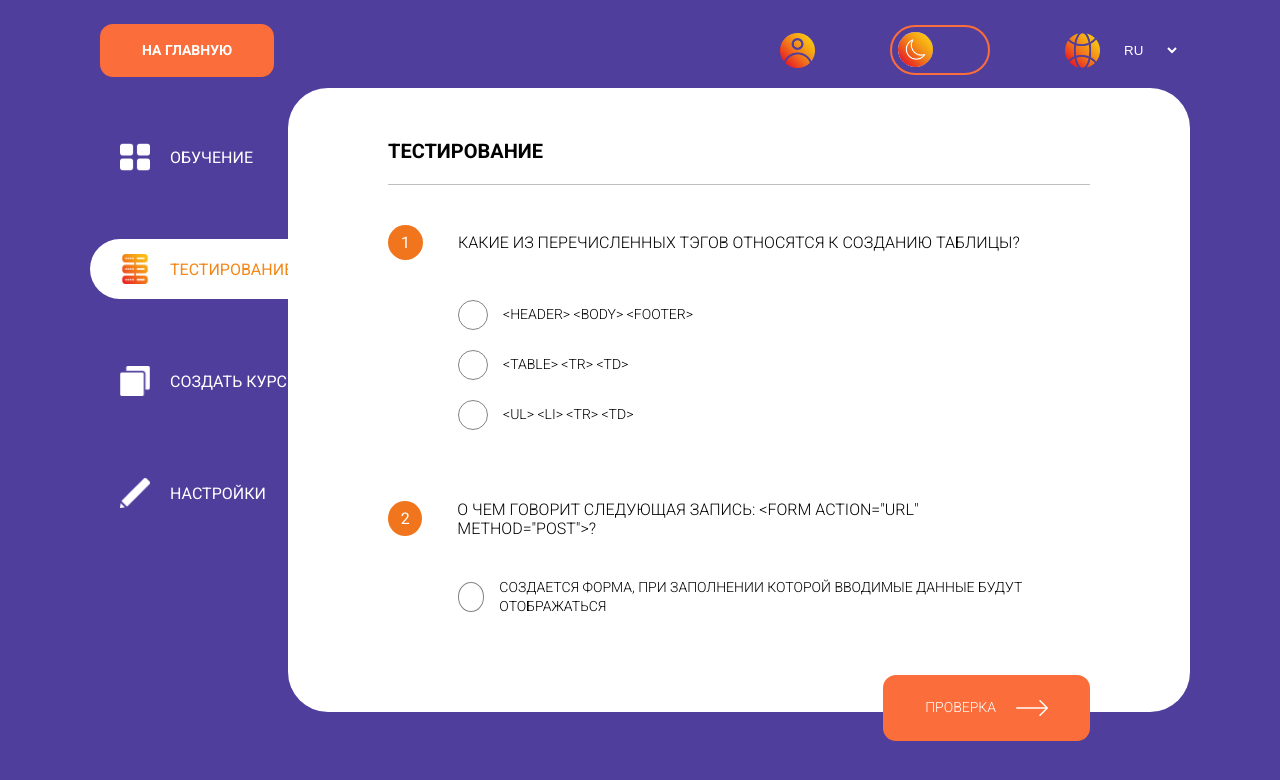
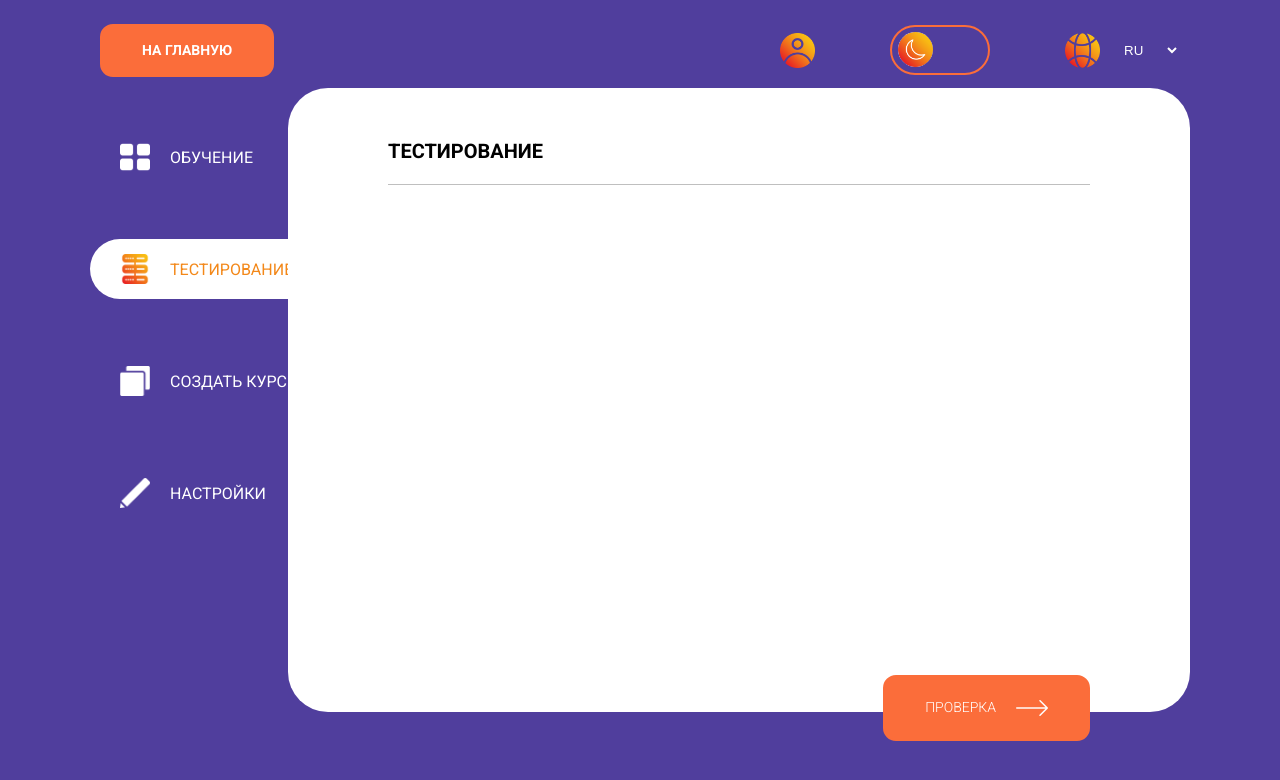
Before and after one commit to AnnaIgnatova/study-app, a React (Create React App) app in the folder study-app/: page /testing-task in a window 1280 px wide. Shown: the top 780 px of the page. Built offline with nearby package versions, Linux system fonts and the light colour scheme.

Commit message:
feat: add practise and task testing get data from database

```diff
--- a/study-app/src/pages/example/index.tsx
+++ b/study-app/src/pages/example/index.tsx
@@ -10,6 +10,7 @@ export const Example = () => {
   const { t } = useTranslation();
   const { courseById } = useAppSelector((state) => state.courseReducer);
   const dispatch = useAppDispatch();
+  const { examples, level } = courseById;
 
   const getInfo = () => {
     return JSON.parse(courseById.examples).map((item: any) => {
@@ -52,11 +53,11 @@ export const Example = () => {
           <h2 className="main-title theory-title">{t('examples.title')}</h2>
           <div className="theory-level">
             <span>{t('theory.level')}</span>
-            <div className="theory-level-num">{courseById.level}</div>
+            <div className="theory-level-num">{level}</div>
           </div>
         </div>
         <hr className="theory-line" />
-        <div className="theory-description">{courseById.examples ? getInfo() : ''}</div>
+        <div className="theory-description">{examples ? getInfo() : ''}</div>
         <Link
           to="/testing-task"
           className="theory-btn-container"
--- a/study-app/src/pages/practise/index.tsx
+++ b/study-app/src/pages/practise/index.tsx
@@ -12,7 +12,11 @@ export const Practise = () => {
   const { t } = useTranslation();
   const [isModalOpen, setModalOpen] = useState<boolean>(false);
   const { isPracticeChecked } = useAppSelector((state) => state.testingReducer);
+  const { courseById } = useAppSelector((state) => state.courseReducer);
   const dispatch = useAppDispatch();
+  const { name, subtitle, level } = courseById;
+  const { title, img } = JSON.parse(courseById.practise);
+
   return (
     <>
       {isModalOpen && <ModalPractise setModalOpen={setModalOpen} />}
@@ -29,22 +33,18 @@ export const Practise = () => {
           </Link>
         </div>
         <div className="tasks-container theory-container">
-          <span className="theory-subtitle">Основы современной вёрстки</span>
+          <span className="theory-subtitle">{name}</span>
           <div className="title-level">
-            <h2 className="main-title theory-title">Базовая структура HTML документа</h2>
+            <h2 className="main-title theory-title">{subtitle}</h2>
             <div className="theory-level">
               <span>{t('theory.level')}</span>
-              <div className="theory-level-num">2</div>
+              <div className="theory-level-num">{level}</div>
             </div>
           </div>
           <hr className="theory-line" />
           <div className="theory-description">
-            <div className="practise-title">
-              Сделайте страницу, как показано на рис. 1. Размеры всех частей заданы в пикселах и не
-              меняются в процессе масштабирования окна. Для каждой батарейки постарайтесь обойтись
-              одним элементом.
-            </div>
-            <img src="./assets/example-practise.png" alt="example" className="practise-img" />
+            <div className="practise-title">{title}</div>
+            <img src={img} alt="example" className="practise-img" />
             <iframe
               height="300"
               style={{ width: '100%' }}
@@ -52,11 +52,7 @@ export const Practise = () => {
               title="Untitled"
               src="https://codepen.io/annaignatova/embed/rNJdMXP?default-tab=html%2Cresult&editable=true"
               loading="lazy"
-            >
-              See the Pen <a href="https://codepen.io/annaignatova/pen/rNJdMXP">Untitled</a> by Anna
-              (<a href="https://codepen.io/annaignatova">@annaignatova</a>) on{' '}
-              <a href="https://codepen.io">CodePen</a>.
-            </iframe>
+            ></iframe>
           </div>
           {!isPracticeChecked ? (
             <div
--- a/study-app/src/pages/testingTask/index.tsx
+++ b/study-app/src/pages/testingTask/index.tsx
@@ -12,7 +12,9 @@ export const TestingTask = () => {
   const { t } = useTranslation();
   const [isOpen, setIsOpen] = useState<boolean>(false);
   const [checkAnswers, setCheckAnswers] = useState<boolean>(false);
+  const { courseById } = useAppSelector((state) => state.courseReducer);
   const { type } = useAppSelector((state) => state.testingReducer);
+
   return (
     <>
       {isOpen && <ModalCheckingAnswers setIsOpen={setIsOpen} />}
@@ -31,30 +33,25 @@ export const TestingTask = () => {
             {type === 'by-task' && (
               <div className="theory-level">
                 <span>{t('theory.level')}</span>
-                <div className="theory-level-num">2</div>
+                <div className="theory-level-num">{courseById.level}</div>
               </div>
             )}
           </div>
           <hr className="theory-line" />
           <div className="theory-description">
-            <TestBlock
-              title="Какие из перечисленных тэгов относятся к созданию таблицы?"
-              answer_1="<header> <body> <footer>"
-              answer_2="<table> <tr> <td>"
-              answer_3="<ul> <li> <tr> <td>"
-              index={1}
-              right={1}
-              checkAnswers={checkAnswers}
-            />
-            <TestBlock
-              title={`О чем говорит следующая запись: <form action="url" method="POST">?`}
-              answer_1="Создается форма, при заполнении которой вводимые данные будут отображаться"
-              answer_2="Создается форма, при заполнении которой вводимые данные не будут отображаться"
-              answer_3="Создается форма, которая будет служить для внесения информации, представленной в виде ссылки (URL)"
-              index={2}
-              right={2}
-              checkAnswers={checkAnswers}
-            />
+            {courseById.testing
+              ? JSON.parse(courseById.testing).map((item: any, i: number) => {
+                  const data = { ...item };
+                  return (
+                    <TestBlock
+                      data={data}
+                      index={i + 1}
+                      checkAnswers={checkAnswers}
+                      key={data.question}
+                    />
+                  );
+                })
+              : ''}
           </div>
           {!checkAnswers ? (
             <div
--- a/study-app/src/pages/testingTask/testAnswer/index.tsx
+++ b/study-app/src/pages/testingTask/testAnswer/index.tsx
@@ -1,14 +1,14 @@
 export interface TestAnswerProps {
   answer: string;
-  answerType: boolean;
+  answerType: any;
   chooseAnswer: (type: string) => void;
+  right: string;
+  checkAnswers: boolean;
   index: number;
-  right: number;
-  checkAnswers: boolean;
 }
 
 export const TestAnswer = (props: TestAnswerProps) => {
-  const { answer, chooseAnswer, answerType, index, checkAnswers, right } = props;
+  const { answer, chooseAnswer, answerType, checkAnswers, right, index } = props;
 
   return (
     <div className="test-block-answer">
@@ -16,9 +16,9 @@ export const TestAnswer = (props: TestAnswerProps) => {
         className={`test-block-answer-input ${
           answerType && !checkAnswers ? 'choosen-answer' : ''
         } ${
-          checkAnswers && right === index
+          checkAnswers && right === answer
             ? 'right-answer'
-            : checkAnswers && right !== index && answerType
+            : checkAnswers && right !== answer && answerType
             ? 'wrong-answer'
             : ''
         }`}
--- /dev/null
+++ b/study-app/src/pages/testingTask/testBlock/index.jsx
@@ -0,0 +1,62 @@
+import { useState } from 'react';
+import { TestAnswer } from '../testAnswer';
+
+// export interface TestData {
+//   question: string;
+//   answer_1: string;
+//   answer_2: string;
+//   answer_3: string;
+//   right: string;
+// }
+
+// export interface TestBlockProps {
+//   data: TestData;
+//   index: number;
+//   checkAnswers: boolean;
+// }
+
+// export interface Answers {
+//   answer_1: boolean;
+//   answer_2: boolean;
+//   answer_3: boolean;
+// }
+const resetAnswers = {
+  answer_1: false,
+  answer_2: false,
+  answer_3: false,
+};
+
+export const TestBlock = (props) => {
+  const { data, index, checkAnswers } = props;
+  const [answers, setAnswers] = useState(resetAnswers);
+  const { question, right, answer_1, answer_2, answer_3 } = data;
+
+  const chooseAnswer = (type) => {
+    setAnswers((state) => {
+      return { ...resetAnswers, [type]: true };
+    });
+  };
+
+  return (
+    <div className="test-block">
+      <div className="test-block-header">
+        <div className="test-block-num">{index}</div>
+        <span className="test-block-title">{question}</span>
+      </div>
+      <div className="test-block-answers">
+        {[answer_1, answer_2, answer_3].map((val, i) => {
+          return (
+            <TestAnswer
+              answer={val}
+              answerType={answers[`answer_${i + 1}`]}
+              chooseAnswer={chooseAnswer}
+              right={right}
+              index={i + 1}
+              checkAnswers={checkAnswers}
+            />
+          );
+        })}
+      </div>
+    </div>
+  );
+};
--- a/study-app/src/pages/testingTask/testBlock/index.tsx
+++ /dev/null
@@ -1,70 +0,0 @@
-import { useState } from 'react';
-import { TestAnswer } from '../testAnswer';
-
-export interface TestBlockProps {
-  title: string;
-  answer_1: string;
-  answer_2: string;
-  answer_3: string;
-  index: number;
-  right: number;
-  checkAnswers: boolean;
-}
-
-export interface Answers {
-  answer_1: boolean;
-  answer_2: boolean;
-  answer_3: boolean;
-}
-const resetAnswers = {
-  // constant
-  answer_1: false,
-  answer_2: false,
-  answer_3: false,
-};
-
-export const TestBlock = (props: TestBlockProps) => {
-  const { title, answer_1, answer_2, answer_3, index, right, checkAnswers } = props;
-  const [answers, setAnswers] = useState<Answers>(resetAnswers);
-
-  const chooseAnswer = (type: string) => {
-    setAnswers((state) => {
-      return { ...resetAnswers, [type]: true };
-    });
-  };
-
-  return (
-    <div className="test-block">
-      <div className="test-block-header">
-        <div className="test-block-num">{index}</div>
-        <span className="test-block-title">{title}</span>
-      </div>
-      <div className="test-block-answers">
-        <TestAnswer
-          answer={answer_1}
-          answerType={answers.answer_1}
-          chooseAnswer={chooseAnswer}
-          index={1}
-          right={right}
-          checkAnswers={checkAnswers}
-        />
-        <TestAnswer
-          answer={answer_2}
-          answerType={answers.answer_2}
-          chooseAnswer={chooseAnswer}
-          index={2}
-          right={right}
-          checkAnswers={checkAnswers}
-        />
-        <TestAnswer
-          answer={answer_3}
-          answerType={answers.answer_3}
-          chooseAnswer={chooseAnswer}
-          index={3}
-          right={right}
-          checkAnswers={checkAnswers}
-        />
-      </div>
-    </div>
-  );
-};
```
Also changed, not shown: study-app/src/pages/theory/index.tsx (+23 -22 lines).
